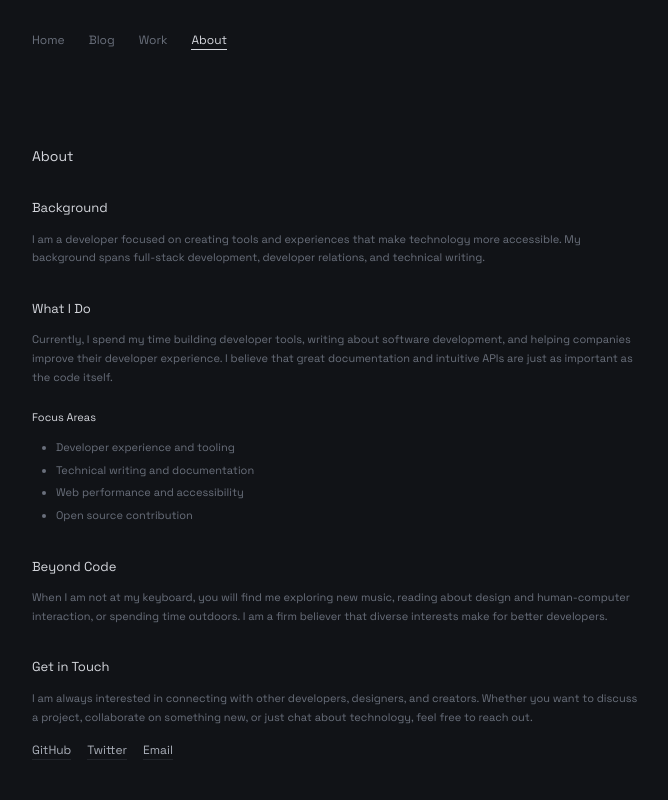
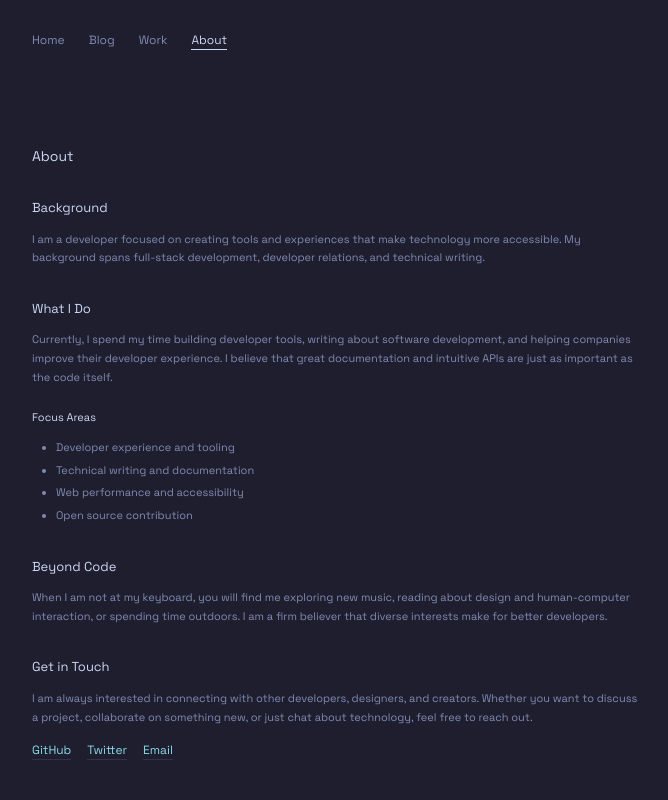
Before and after one commit to zhravan/zen-mdx-blog, a Next.js app: page /about in a window 1280 px wide. Shown: the top 800 px of the page, without its empty margins (304-972 px from the left). Built offline with nearby package versions, Linux system fonts and the light colour scheme; no server answers.

Commit message:
patch: SSR shiki for code blocks and head injected CSS vars

```diff
--- a/app/globals.css
+++ b/app/globals.css
@@ -120,7 +120,7 @@ a:hover {
   font-size: 0.875rem;
 }
 
-.prose pre {
+.prose pre:not(.shiki) {
   background-color: var(--color-muted);
   padding: 1rem;
   border-radius: 0.5rem;
@@ -142,7 +142,7 @@ a:hover {
   margin: 0 !important;
 }
 
-.prose pre code {
+.prose pre:not(.shiki) code {
   background-color: transparent !important;
   padding: 0 !important;
 }
--- a/app/layout.tsx
+++ b/app/layout.tsx
@@ -6,6 +6,7 @@ import { ScrollToTop } from '@/components/ScrollToTop';
 import { CommandPalette } from '@/components/CommandPalette';
 import { ScrollProgress } from '@/components/ScrollProgress';
 import { ThemeProvider } from '@/components/ThemeProvider';
+import ThemeStyleTag from '@/components/ThemeStyleTag';
 import { getAllPosts } from '@/lib/blog';
 import { SITE_URL } from '@/lib/site';
 
@@ -39,6 +40,9 @@ export default function RootLayout({
 
   return (
     <html lang="en" className={spaceGrotesk.className}>
+      <head>
+        <ThemeStyleTag />
+      </head>
       <body className="antialiased">
         <ThemeProvider>
           <div className="min-h-screen" style={{ backgroundColor: 'var(--color-background)' }}>
--- /dev/null
+++ b/components/ThemeStyleTag.tsx
@@ -0,0 +1,35 @@
+import { ACTIVE_THEME } from '@/lib/site';
+import { getTheme } from '@/lib/themes';
+
+// Server component that injects the active theme CSS variables eagerly in <head>
+export default function ThemeStyleTag() {
+  const { colors } = getTheme(ACTIVE_THEME);
+
+  const css = `:root{${[
+    `--color-background: ${colors.background}`,
+    `--color-foreground: ${colors.foreground}`,
+    `--color-card: ${colors.card}`,
+    `--color-card-foreground: ${colors.cardForeground}`,
+    `--color-primary: ${colors.primary}`,
+    `--color-primary-foreground: ${colors.primaryForeground}`,
+    `--color-secondary: ${colors.secondary}`,
+    `--color-secondary-foreground: ${colors.secondaryForeground}`,
+    `--color-muted: ${colors.muted}`,
+    `--color-muted-foreground: ${colors.mutedForeground}`,
+    `--color-accent: ${colors.accent}`,
+    `--color-accent-foreground: ${colors.accentForeground}`,
+    `--color-border: ${colors.border}`,
+    `--color-input: ${colors.input}`,
+    `--color-ring: ${colors.ring}`,
+    `--color-link: ${colors.link}`,
+    `--color-link-hover: ${colors.linkHover}`,
+  ].join(';')}}`;
+
+  return (
+    <style
+      // Avoid React hydration warning for inline styles differing between SSR and client
+      suppressHydrationWarning
+      dangerouslySetInnerHTML={{ __html: css }}
+    />
+  );
+}
--- a/components/mdx/Code.tsx
+++ b/components/mdx/Code.tsx
@@ -1,6 +1,9 @@
 import React from 'react';
-import { ClientHighlighter } from './ClientHighlighter';
 import { CopyButton } from './CopyButton';
+import { getTheme } from '@/lib/themes';
+import { ACTIVE_THEME } from '@/lib/site';
+// Server-side syntax highlighting to avoid FOUC on refresh
+import { codeToHtml } from 'shiki';
 
 export function InlineCode({ children }: { children: React.ReactNode }) {
   return (
@@ -18,7 +21,7 @@ export function InlineCode({ children }: { children: React.ReactNode }) {
   );
 }
 
-export function Pre({ children }: { children: React.ReactNode }) {
+export async function Pre({ children }: { children: React.ReactNode }) {
   let lang: string | undefined;
   let codeText = '';
 
@@ -31,6 +34,23 @@ export function Pre({ children }: { children: React.ReactNode }) {
     codeText = typeof raw === 'string' ? raw : Array.isArray(raw) ? raw.join('') : '';
   }
 
+  // Resolve the active syntax theme once on the server
+  const theme = getTheme(ACTIVE_THEME);
+  const syntaxTheme = theme.syntaxTheme;
+
+  // Try server-side highlighting. If it fails or lang is missing, we'll fallback.
+  let highlightedHtml: string | null = null;
+  if (codeText && lang) {
+    try {
+      highlightedHtml = await codeToHtml(codeText, {
+        lang,
+        theme: syntaxTheme,
+      } as any);
+    } catch {
+      highlightedHtml = null;
+    }
+  }
+
   return (
     <div className="relative group" style={{ margin: '1rem 0' }}>
       <div
@@ -39,19 +59,30 @@ export function Pre({ children }: { children: React.ReactNode }) {
       >
         <CopyButton text={codeText} />
       </div>
-      {/* Fallback pre while client highlighter loads or when language unknown */}
+      {/* Prefer server-side highlighted HTML to avoid theme flash */}
+      {highlightedHtml ? (
+        <div
+          // Shiki returns a full <pre class="shiki">...</pre> block
+          dangerouslySetInnerHTML={{ __html: highlightedHtml }}
+          // Ensure consistent spacing/rounding/scroll
+          style={{
+            borderRadius: '0.5rem',
+            overflowX: 'auto',
+          }}
+        />
+      ) : (
+        // Fallback when no language or SSR highlighting failed
         <pre
           style={{
             backgroundColor: 'var(--color-muted)',
             padding: '1rem',
             borderRadius: '0.5rem',
-          overflowX: 'auto'
+            overflowX: 'auto',
           }}
         >
           {children}
         </pre>
-      {/* Client-side highlight overlay replaces the above visually via absolute flow */}
-      <ClientHighlighter code={codeText} lang={lang} />
+      )}
     </div>
   );
 }
--- a/lib/site.ts
+++ b/lib/site.ts
@@ -17,4 +17,4 @@ export const SITE_DESCRIPTION = "Engineer, writer, and creator.";
  * - 'tokyo-night'
  * - 'catppuccin-mocha'
  */
-export const ACTIVE_THEME: ThemeName = "vitesse-dark";
+export const ACTIVE_THEME: ThemeName = "catppuccin-mocha";
--- a/mdx-components.tsx
+++ b/mdx-components.tsx
@@ -4,9 +4,9 @@ import { Paragraph, Strong, Em, Blockquote } from '@/components/mdx/Text';
 import { UnorderedList, OrderedList, ListItem } from '@/components/mdx/List';
 import { InlineCode, Pre } from '@/components/mdx/Code';
 
-type MDXComponents = {
-  [key: string]: React.ComponentType<any>;
-};
+// Allow both sync and async server components
+type MDXComponent = React.ComponentType<any> | ((props: any) => Promise<React.JSX.Element>);
+type MDXComponents = Record<string, MDXComponent>;
 
 export function useMDXComponents(): MDXComponents {
   return {
--- a/package.json
+++ b/package.json
@@ -18,6 +18,7 @@
     "next": "15.3.3",
     "react": "19.1.0",
     "react-dom": "19.1.0",
+    "shiki": "^1.29.2",
     "tailwind-merge": "^2.6.0"
   },
   "devDependencies": {
```
Also changed, not shown: 1 other file (tests, documents, lock files or other folders). Lines whose indentation alone changed are shown as unchanged.
